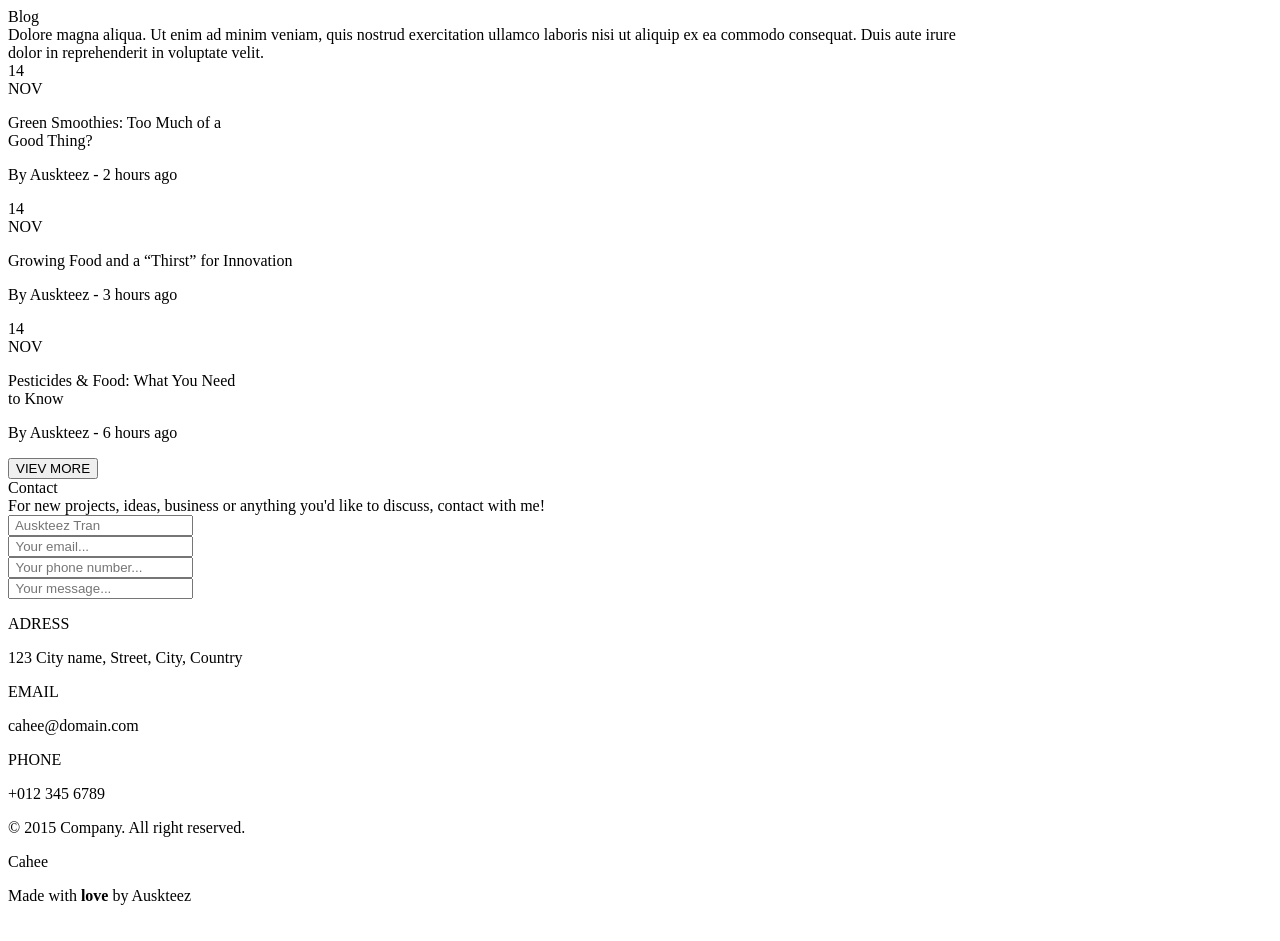
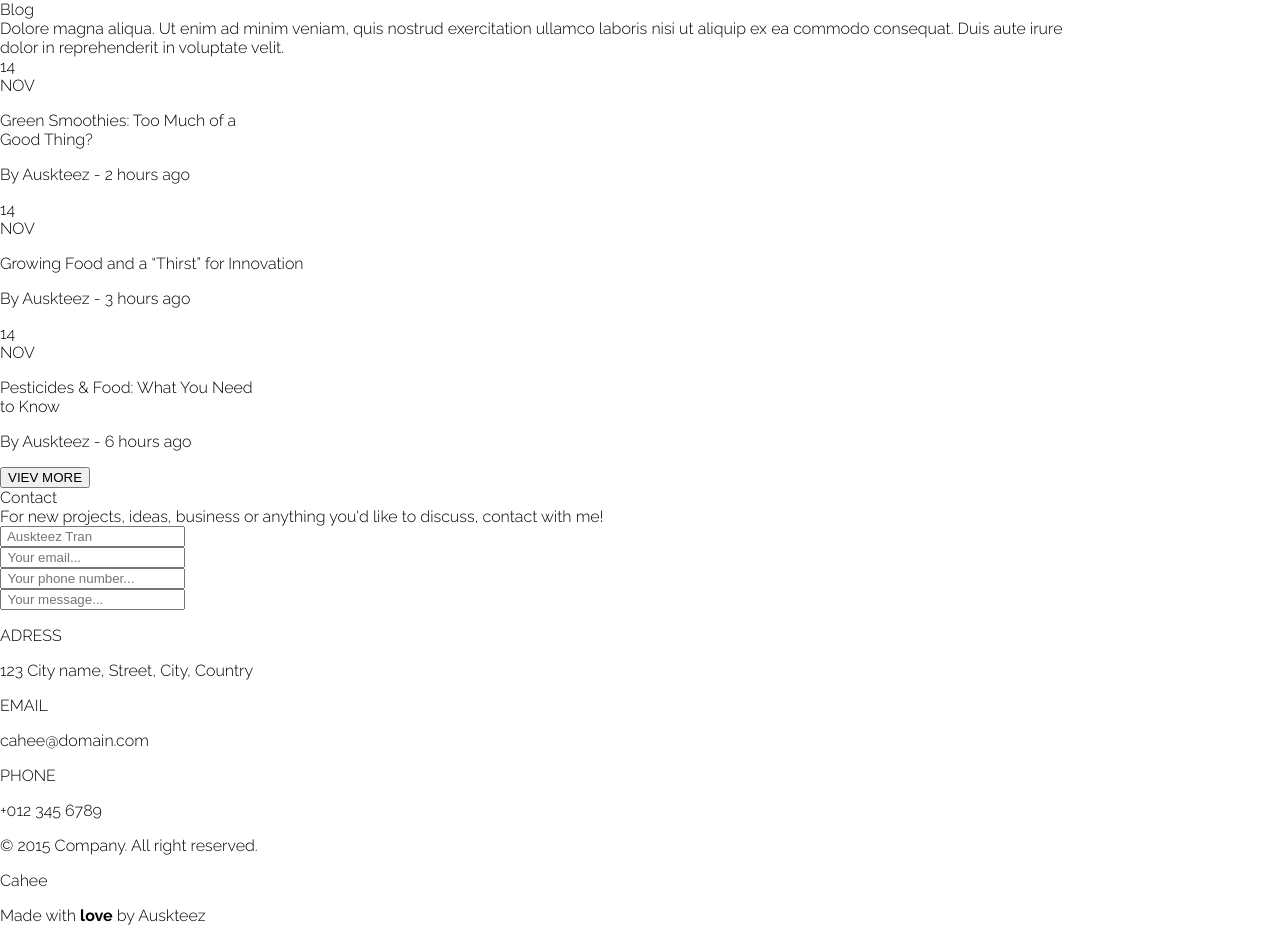
Before and after one commit to Vadym1983/beetroot18-cahee-my-part, a plain HTML site: page index.html in a window 1280 px wide. Drawn offline with nearby package versions, Linux system fonts and the light colour scheme; files that its build step writes are made by us from their sources; the site is published under a folder, as on GitHub Pages, so addresses that start at the root find nothing.

Commit message:
Update index.html
del '/' before folders dist

```diff
--- a/index.html
+++ b/index.html
@@ -10,8 +10,8 @@
     <link rel="preconnect" href="https://fonts.gstatic.com" crossorigin />
     <link href="https://fonts.googleapis.com/css2?family=Pacifico&family=Raleway:wght@300;700&display=swap"
         rel="stylesheet" />
-    <link rel="stylesheet" href="/dist/footer.css">
-    <link rel="stylesheet" href="/dist/style.css">
+    <link rel="stylesheet" href="dist/footer.css">
+    <link rel="stylesheet" href="dist/style.css">
     <!-- <link rel="stylesheet" href="/style.css" />
     <link rel="stylesheet" href="/footer.css" /> -->
 </head>
```
